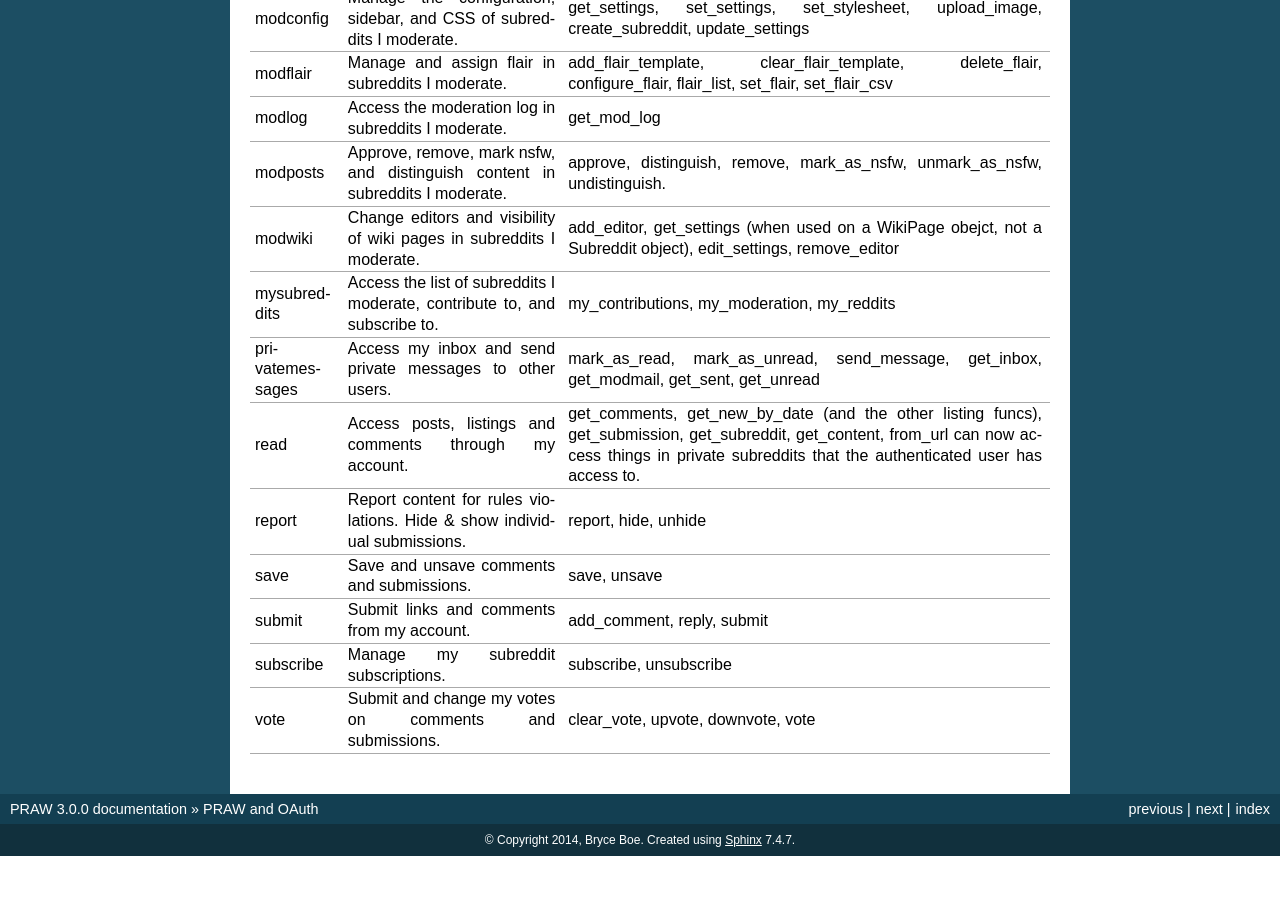
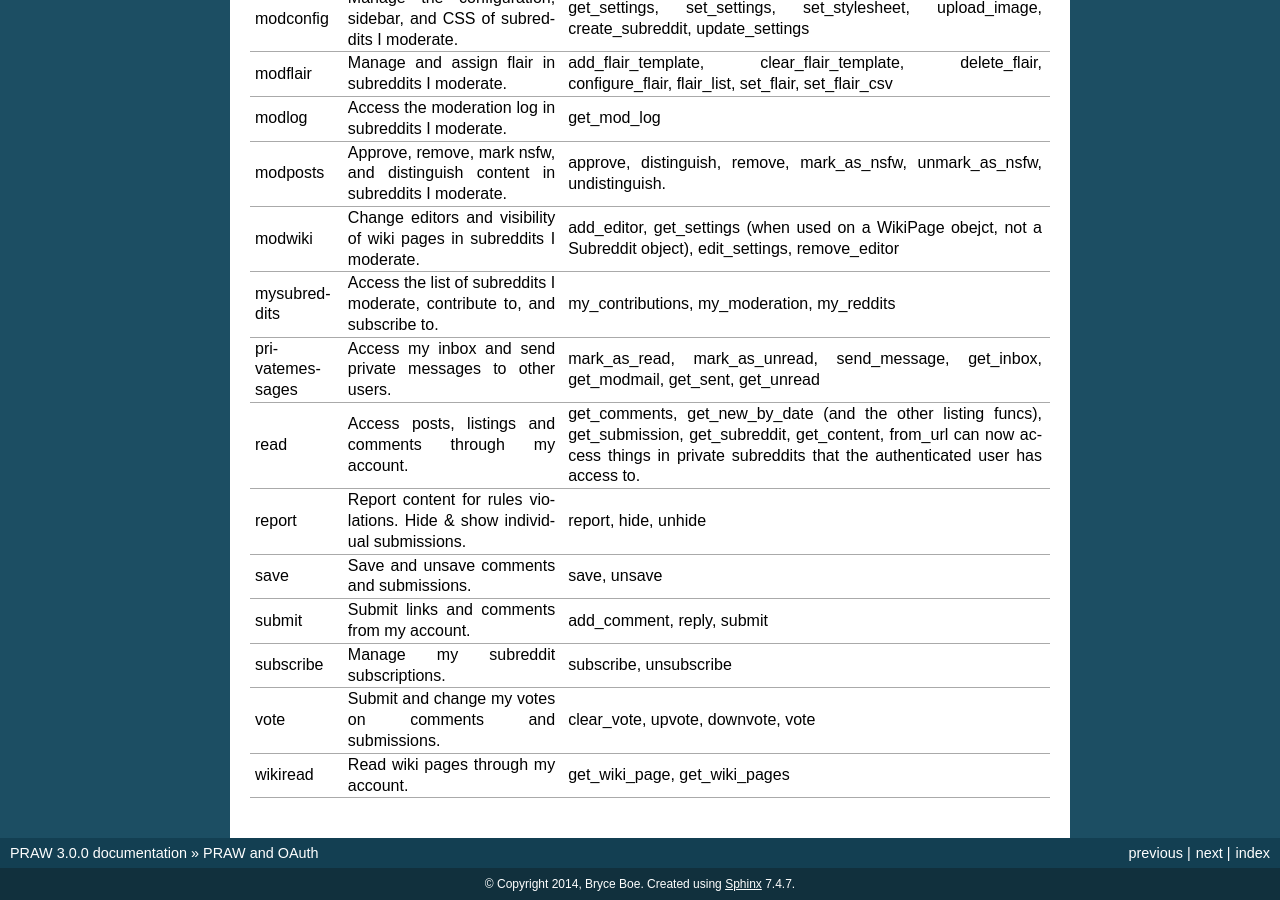
Before and after one commit to praw-dev/praw, a Sphinx documentation site: the page built from docs/pages/oauth.rst, in a window 1280 px wide and 900 px high, scrolled down 4206 px. Built offline with Sphinx 7.4.7, drawn with Linux system fonts in a browser that asks for light colours; before the commit the page ends 5062 px from its top, so only the background shows below that.

Commit message:
add oauth scope wikiread

```diff
--- a/docs/pages/oauth.rst
+++ b/docs/pages/oauth.rst
@@ -267,3 +267,5 @@ one users will see when they have to authorize your application.
 +-----------------+-------------------------------------------------------------------------------+----------------------------------------------------------------------------------------------------------------------------------------------------------------------------------------------------------+
 | vote            | Submit and change my votes on comments and submissions.                       | clear_vote, upvote, downvote, vote                                                                                                                                                                       |
 +-----------------+-------------------------------------------------------------------------------+----------------------------------------------------------------------------------------------------------------------------------------------------------------------------------------------------------+
+| wikiread        | Read wiki pages through my account.                                           | get_wiki_page, get_wiki_pages                                                                                                                                                                            |
++-----------------+-------------------------------------------------------------------------------+----------------------------------------------------------------------------------------------------------------------------------------------------------------------------------------------------------+
```
